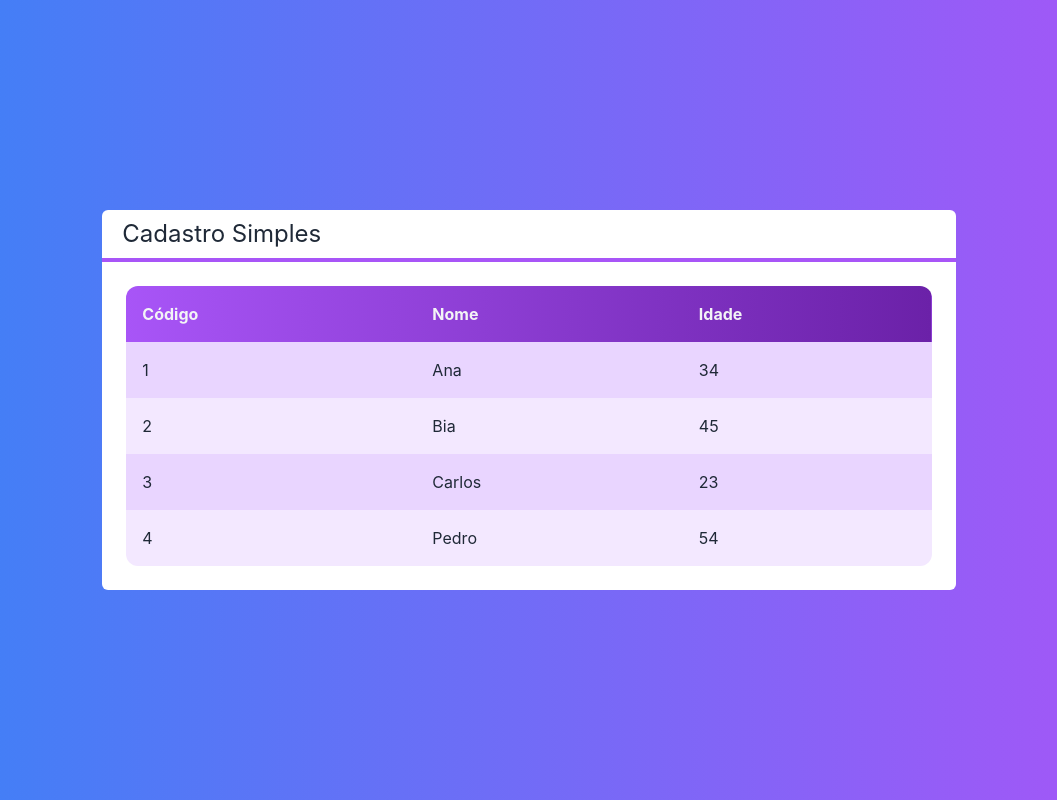
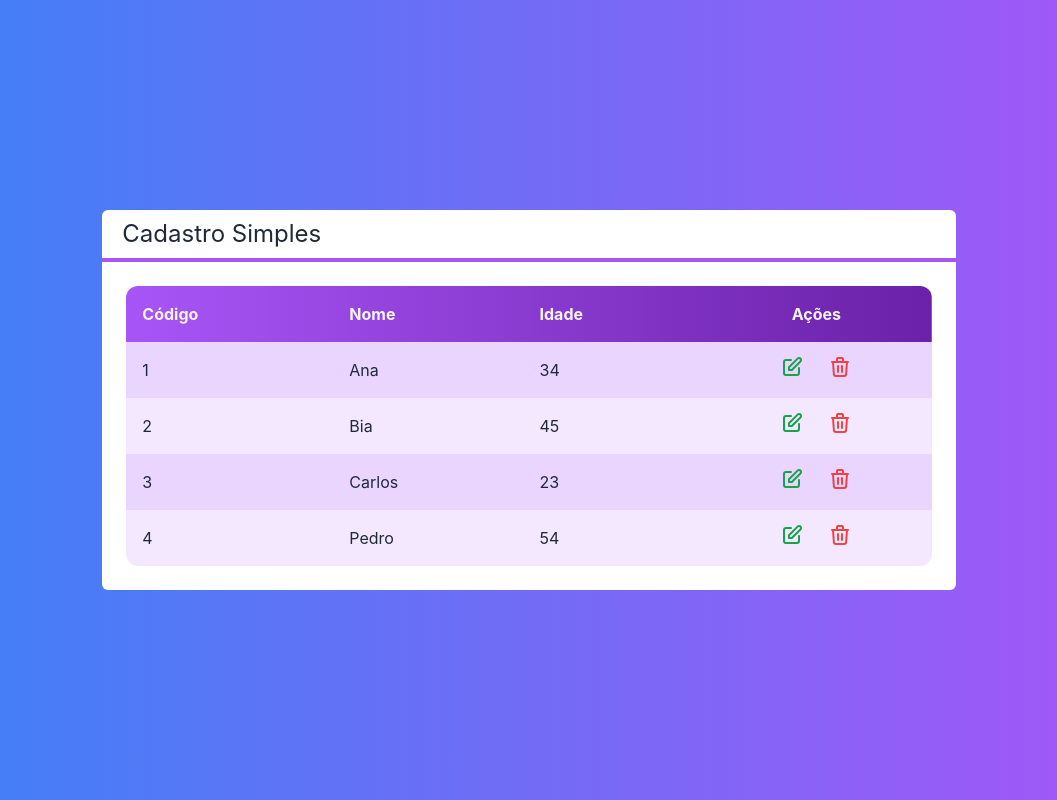
Before and after one commit to gpmendes7/reactreduxfundamentos, a Next.js app in the folder next-crud/: page / in a window 1280 px wide. Shown: the whole page, without its empty margins (111-1168 px from the left). Built offline with nearby package versions, Linux system fonts and the light colour scheme.

Commit message:
110. Componente Tabela #03

```diff
--- /dev/null
+++ b/next-crud/src/components/Icones.tsx
@@ -0,0 +1,33 @@
+export const IconeEdicao = (
+  <svg
+    xmlns="http://www.w3.org/2000/svg"
+    class="h-6 w-6"
+    fill="none"
+    viewBox="0 0 24 24"
+    stroke="currentColor"
+  >
+    <path
+      stroke-linecap="round"
+      stroke-linejoin="round"
+      stroke-width="2"
+      d="M11 5H6a2 2 0 00-2 2v11a2 2 0 002 2h11a2 2 0 002-2v-5m-1.414-9.414a2 2 0 112.828 2.828L11.828 15H9v-2.828l8.586-8.586z"
+    />
+  </svg>
+);
+
+export const IconeLixo = (
+  <svg
+    xmlns="http://www.w3.org/2000/svg"
+    class="h-6 w-6"
+    fill="none"
+    viewBox="0 0 24 24"
+    stroke="currentColor"
+  >
+    <path
+      stroke-linecap="round"
+      stroke-linejoin="round"
+      stroke-width="2"
+      d="M19 7l-.867 12.142A2 2 0 0116.138 21H7.862a2 2 0 01-1.995-1.858L5 7m5 4v6m4-6v6m1-10V4a1 1 0 00-1-1h-4a1 1 0 00-1 1v3M4 7h16"
+    />
+  </svg>
+);
--- a/next-crud/src/components/Tabela.tsx
+++ b/next-crud/src/components/Tabela.tsx
@@ -1,16 +1,22 @@
 import Cliente from "../core/Cliente";
+import { IconeEdicao, IconeLixo } from "./Icones";
 
 interface TabelaProps {
   clientes: Cliente[];
+  clienteSelecionado?: (cliente: Cliente) => void;
+  clienteExcluido?: (cliente: Cliente) => void;
 }
 
 export default function Tabela(props: TabelaProps) {
+  const exibirAcoes = props.clienteExcluido || props.clienteSelecionado;
+
   function renderizarCabecalho() {
     return (
       <tr>
         <th className="text-left p-4">Código</th>
         <th className="text-left p-4">Nome</th>
         <th className="text-left p-4">Idade</th>
+        {exibirAcoes ? <th className="p-4">Ações</th> : false}
       </tr>
     );
   }
@@ -25,9 +31,38 @@ export default function Tabela(props: TabelaProps) {
           <td className="text-left p-4">{cliente.id}</td>
           <td className="text-left p-4">{cliente.nome}</td>
           <td className="text-left p-4">{cliente.idade}</td>
+          {exibirAcoes ? renderizarAcoes(cliente) : false}
         </tr>
       );
     });
+  }
+
+  function renderizarAcoes(cliente: Cliente) {
+    return (
+      <td className="flex justify-center">
+        {props.clienteSelecionado ? (
+          <button
+            onClick={() => props.clienteSelecionado?.(cliente)}
+            className={`flex justify-center items-center text-green-600 rounded-full p-2 m-1 hover:bg-purple-50`}
+          >
+            {IconeEdicao}
+          </button>
+        ) : (
+          false
+        )}
+
+        {props.clienteExcluido ? (
+          <button
+            onClick={() => props.clienteExcluido?.(cliente)}
+            className={`flex justify-center items-center text-red-500 rounded-full p-2 m-1 hover:bg-purple-50`}
+          >
+            {IconeLixo}
+          </button>
+        ) : (
+          false
+        )}
+      </td>
+    );
   }
 
   return (
--- a/next-crud/src/pages/index.tsx
+++ b/next-crud/src/pages/index.tsx
@@ -10,6 +10,14 @@ export default function Home() {
     new Cliente("Pedro", 54, "4"),
   ];
 
+  function clienteSelecionado(cliente: Cliente) {
+    console.log(cliente.nome);
+  }
+
+  function clienteExcluido(cliente: Cliente) {
+    console.log(cliente.nome);
+  }
+
   return (
     <div
       className={`flex justify-center items-center h-screen
@@ -17,7 +25,11 @@ export default function Home() {
     text-white`}
     >
       <Layout titulo="Cadastro Simples">
-        <Tabela clientes={clientes}></Tabela>
+        <Tabela
+          clientes={clientes}
+          clienteSelecionado={clienteSelecionado}
+          clienteExcluido={clienteExcluido}
+        ></Tabela>
       </Layout>
     </div>
   );
```
